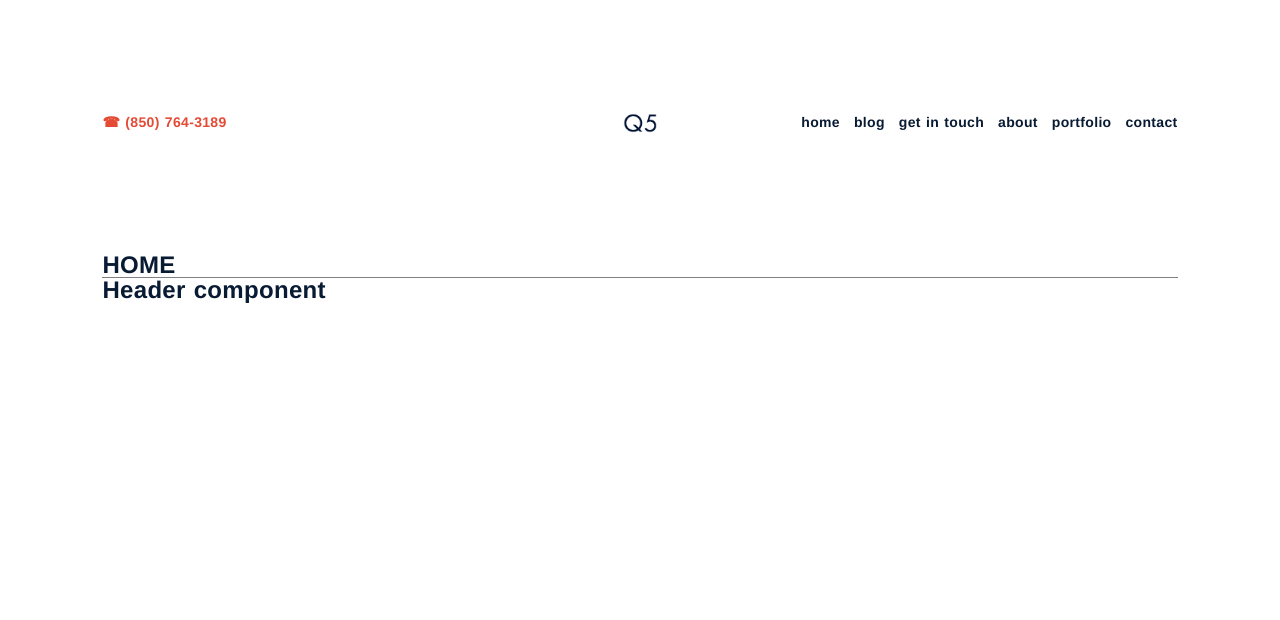
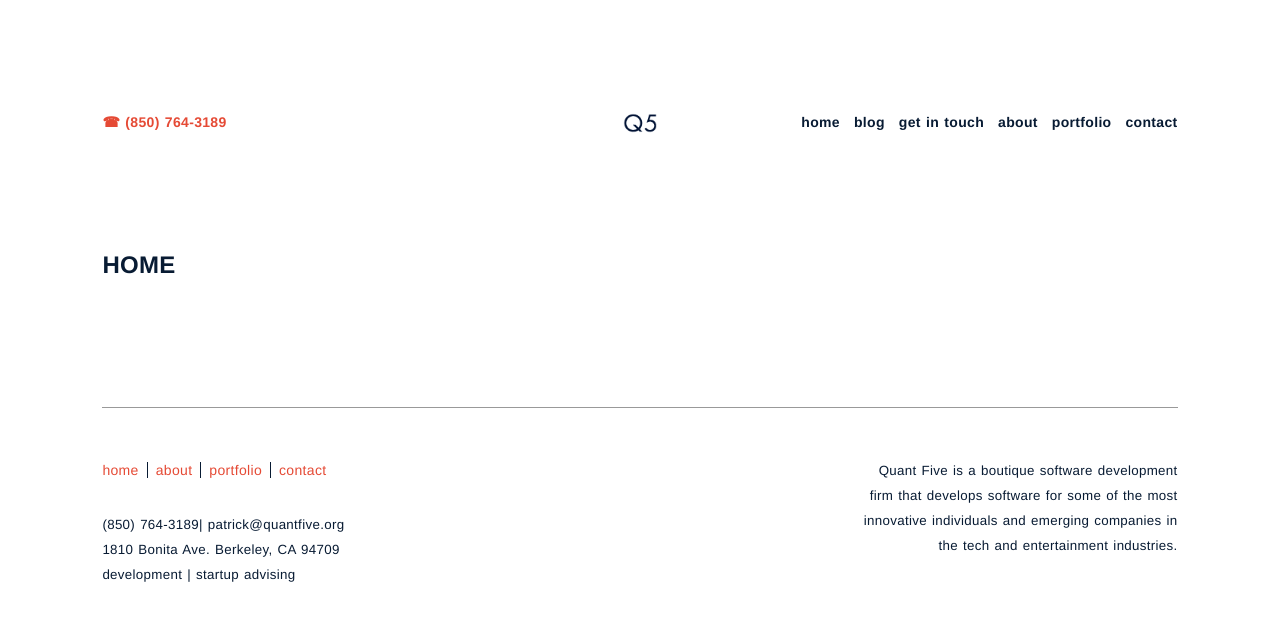
Before and after one commit to aaromnido/nuxtysite, a Nuxt app: page / in a window 1280 px wide. Shown: the top 620 px of the page. Built offline with nearby package versions, Linux system fonts and the light colour scheme; a web font is replaced by a local one.

Commit message:
Footer completed

```diff
--- a/assets/css/global.css
+++ b/assets/css/global.css
@@ -30,4 +30,10 @@ body {
 
 a {
   color: #e54a35;
-  text-decoration: none; }
+  text-decoration: none;
+  -webkit-transition: all .4s ease-out;
+  -o-transition: all .4s ease-out;
+  transition: all .4s ease-out; }
+
+a:hover {
+  color: #081b33; }
--- a/assets/css/global.sass
+++ b/assets/css/global.sass
@@ -37,6 +37,10 @@ body
 a
     color: $red
     text-decoration: none
+    transition: all .4s ease-out
+
+a:hover
+    color: $black
 
 // .wrapper{
 //   max-width: 1240px;
--- a/components/Footer.vue
+++ b/components/Footer.vue
@@ -1,11 +1,63 @@
 <template>
-    <footer class="footer">
-        <h2>Header component</h2>
-    </footer>
+  <footer class="footer">
+    <div class="footer-left">
+      <div class="footer-nav">
+        <a href="/home">home</a>
+        <a href="/about">about</a>
+        <a href="/portfolio">portfolio</a>
+        <a href="/contact">contact</a>
+      </div>
+      <div class="footer-address">
+        <small>(850) 764-3189</small>
+        <small>| patrick@quantfive.org</small>
+        <br>
+        <small>1810 Bonita Ave. Berkeley, CA 94709</small>
+        <br>
+        <small>development | startup advising</small>
+      </div>
+    </div>
+    <div class="footer-right">
+        <small>
+            Quant Five is a boutique software development firm that develops software for some of the most innovative individuals and emerging companies in the tech and entertainment industries.
+        </small>
+    </div>
+  </footer>
 </template>
 
 <style scoped>
-    .footer{
-        border-top: 1px solid grey;
-    }
+.footer {
+  border-top: 1px solid rgba(128,128,128,0.8);
+  padding: 50px 0 180px 0;
+  margin-top: 130px;
+  display: flex;
+  justify-content: space-between;
+}
+.footer-left,
+.footer-right{
+  max-width: 325px;
+}
+.footer-right{
+  text-align: right;
+}
+.footer-nav{
+    margin-bottom: 30px;
+}
+.footer-nav a{
+    border-right: 1px solid #081b33;
+    padding: 0 0.5rem;
+    font-size: 14px;
+    line-height: 16px;
+    font-weight: 500;
+    display: inline-block;
+}
+.footer-nav a:first-child{
+    padding-left: 0;
+}
+.footer-nav a:last-child{
+    border: 0;
+    margin-right: 0;
+}
+.footer-nav a:hover{
+    color: #081b33;
+}
 </style>
```
